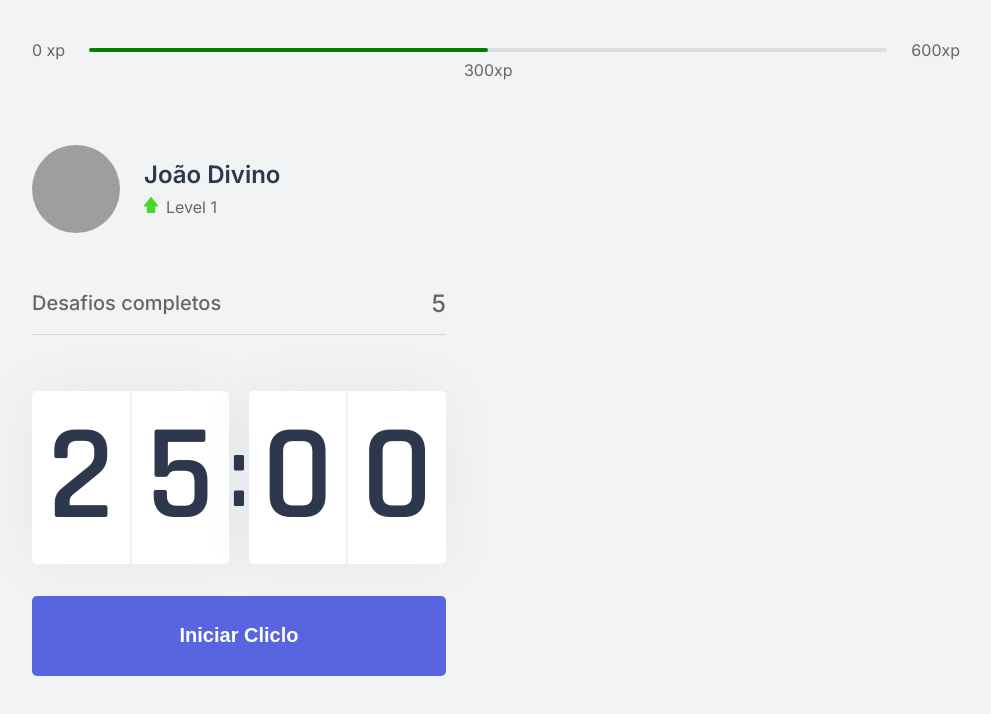
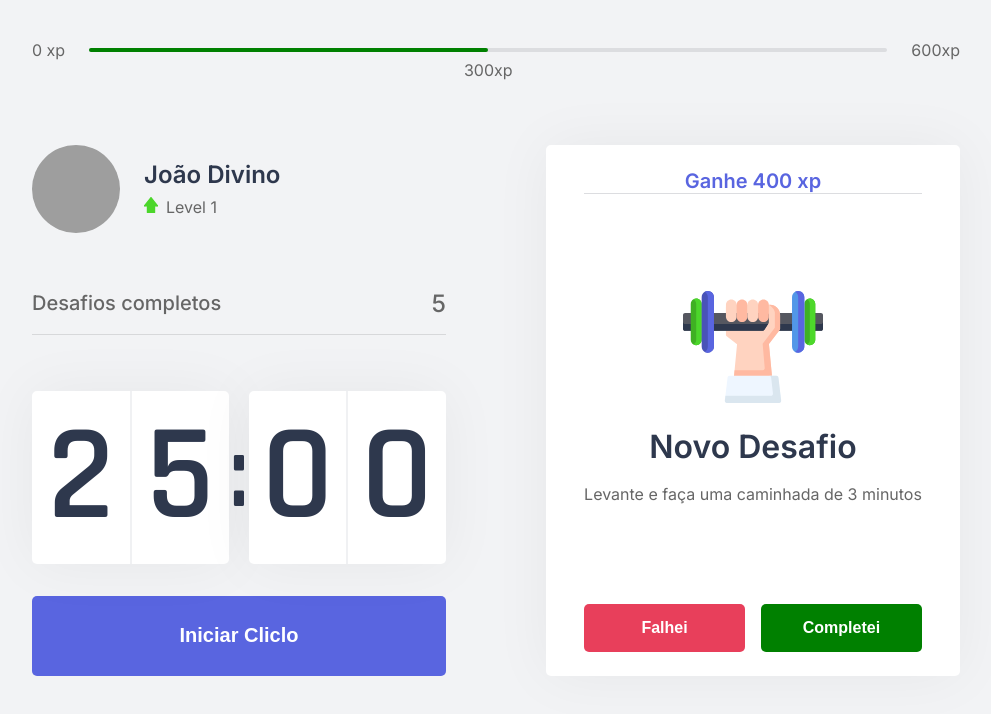
Before and after one commit to joaodivinod/move-yourself, a Next.js app: page / in a window 1280 px wide. Shown: the top 714 px of the page, without its empty margins (144-1135 px from the left). Built offline with nearby package versions, Linux system fonts and the light colour scheme; grey boxes are pictures that could not be loaded.

Commit message:
Componente challengBoxActive finalizado

```diff
--- /dev/null
+++ b/src/components/ChallengBox.tsx
@@ -0,0 +1,36 @@
+import styles from '../styles/components/ChallengBox.module.css'
+export function ChallengBox(){
+
+    const hasActiveChalle = true
+
+    return(
+        <div className={styles.challengBoxContainer}>
+
+            {hasActiveChalle ? (
+                <div className={styles.challengBoxActive}>
+                    <header>Ganhe 400 xp</header>
+                    <main>
+                        <img src="icons/body.svg" alt=""/>
+                        <strong>Novo Desafio</strong>
+                        <p>Levante e faça uma caminhada de 3 minutos</p>
+                    </main>
+                    <footer>
+                        <button type="button" className={styles.challengeFailedButton}>Falhei</button>
+                        <button type="button" className={styles.challengeSucceededButton}>Completei</button>
+                    </footer>
+                </div>
+            ):
+                <div className={styles.challengBoxNotActive}>
+                    <strong>Finalize um ciclo para recber um desafio</strong>
+                    <p>
+                        <img src="icons/level-up.svg" alt="Level Up"/>
+                        Avance de level completando desafios
+                    </p>
+
+                </div>
+            }
+
+
+        </div>
+    )
+}
--- a/src/pages/index.tsx
+++ b/src/pages/index.tsx
@@ -6,6 +6,7 @@ import styles from '../styles/pages/Home.module.css'
 import {Countdown} from "../components/Countdown";
 
 import Head from "next/head";
+import {ChallengBox} from "../components/ChallengBox";
 
 
 export default function Home() {
@@ -25,7 +26,7 @@ export default function Home() {
                     <Countdown />
                 </div>
                 <div>
-
+                <ChallengBox />
                 </div>
             </section>
         </div>
--- /dev/null
+++ b/src/styles/components/ChallengBox.module.css
@@ -0,0 +1,101 @@
+.challengBoxContainer{
+    height: 100%;
+
+    background: var(--white);
+    border-radius: 5px;
+    box-shadow: 0 0 60px rgba(0,0,0,0.05);
+    padding: 1.5rem 2rem;
+
+    display: flex;
+    flex-direction: column;
+    align-items: center;
+    justify-content: center;
+    text-align: center;
+}
+
+.challengBoxNotActive{
+    display: flex;
+    flex-direction: column;
+    align-items: center;
+}
+
+.challengBoxNotActive strong{
+    font-size: 1.5rem;
+    font-weight: 500;
+    line-height: 1.4;
+}
+
+.challengBoxNotActive p{
+    display: flex;
+    flex-direction: column;
+    align-items: center;
+    line-height: 1.4;
+    max-width: 70%;
+    margin-top: 3rem;
+}
+
+.challengBoxNotActive img {
+    margin-bottom: 1rem;
+}
+.challengBoxActive{
+    height: 100%;
+    display: flex;flex-direction: column;
+}
+
+.challengBoxActive header{
+    color: var(--blue);
+    font-weight: 600;
+    font-size: 1.25rem;
+    border-bottom: 1px solid var(--gray-line);
+}
+
+.challengBoxActive main{
+    flex: 1;
+    display: flex;
+    flex-direction: column;
+    align-items: center;
+    justify-content: center;
+}
+
+.challengBoxActive main strong{
+    font-size: 2rem;
+    font-weight: 600;
+    color: var(--title);
+    margin: 1.5rem 0 1rem;
+}
+.challengBoxActive main p{
+    line-height: 1.5rem;
+}
+.challengBoxActive footer{
+    display: grid;
+    grid-template-columns: 1fr 1fr;
+    gap: 1rem;
+}
+.challengBoxActive footer button{
+    height: 3rem;
+    display: flex;
+    align-items: center;
+    justify-content: center;
+
+    border: 0;
+    border-radius: 5px;
+
+    color: var(--white);
+
+    font-size:1rem;
+    font-weight: 600;
+
+    transition: filter 300ms;
+}
+
+.challengBoxActive footer button.challengeFailedButton{
+    background: var(--red);
+}
+
+.challengBoxActive footer button.challengeSucceededButton{
+    background-color:var(--gree) ;
+}
+
+.challengBoxActive footer button:hover{
+    filter: brightness(0.9);
+}
```
